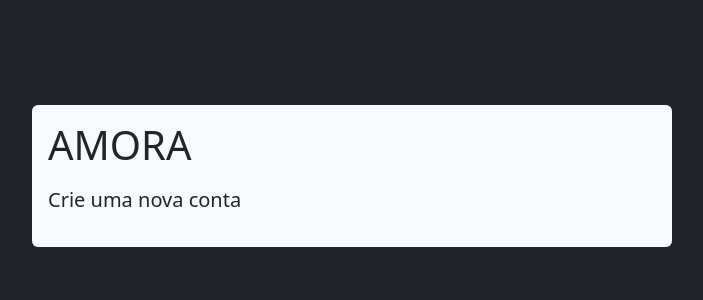
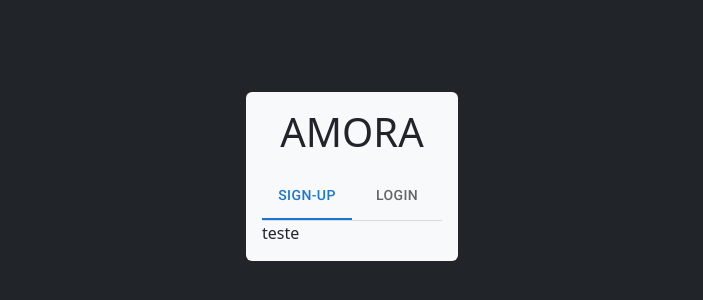
Before and after one commit to guilhermelMoraes/amora, a React (Create React App) app: page / in a window 1280 px wide. Shown: the part 224-524 px from the top of the page, without its empty margins (288-991 px from the left). Built offline with nearby package versions, Linux system fonts and the light colour scheme.

Commit message:
chore: rename sign-up page to account page;
2. created abstraction for tabs component from mui

```diff
--- a/src/sign-up/sign-up.css
+++ b/src/account/account.css
@@ -4,7 +4,3 @@
   align-items: center;
   justify-content: center;
 }
-
-.sign-up__main {
-  width: 50%;
-}
--- /dev/null
+++ b/src/account/account.page.tsx
@@ -0,0 +1,32 @@
+import Tabs from '../common/components/tabs/tabs';
+import useTitle from '../common/hooks/use-title';
+import './account.css';
+import SignUpComponent from './sign-up/sign-up.component';
+
+function AccountPage() {
+  useTitle('Sign-up or login');
+
+  return (
+    <div className="sign-up bg-dark">
+      <main className="sign-up__main p-3 rounded bg-light">
+        <h1 className="text-center mb-3">AMORA</h1>
+        <Tabs
+          tabs={[
+            {
+              name: 'Sign-up',
+              index: 0,
+              children: <SignUpComponent />,
+            },
+            {
+              name: 'Login',
+              index: 1,
+              children: 'Login teste',
+            },
+          ]}
+        />
+      </main>
+    </div>
+  );
+}
+
+export default AccountPage;
--- /dev/null
+++ b/src/account/sign-up/sign-up.component.tsx
@@ -0,0 +1,5 @@
+function SignUpComponent() {
+  return <>teste</>;
+}
+
+export default SignUpComponent;
--- /dev/null
+++ b/src/common/components/tabs/tabs.tsx
@@ -0,0 +1,70 @@
+import MuiTabs from '@mui/material/Tabs';
+import MuiTab from '@mui/material/Tab';
+import Box from '@mui/material/Box';
+import { ReactNode, SyntheticEvent, useState } from 'react';
+
+type TabProps = {
+  index: number;
+  children: ReactNode;
+  name: string;
+};
+
+type TabPanelProps = {
+  children: ReactNode;
+  index: number;
+  currentIndex: number;
+};
+
+function TabPanel({ currentIndex, index, children }: TabPanelProps) {
+  return (
+    <div
+      role="tabpanel"
+      hidden={currentIndex !== index}
+      id={`simple-tabpanel-${index}`}
+      aria-labelledby={`simple-tab-${index}`}
+    >
+      {currentIndex === index && children}
+    </div>
+  );
+}
+
+type TabsProps = {
+  ariaLabel?: string;
+  tabs: TabProps[];
+};
+
+function Tabs({ tabs, ariaLabel }: TabsProps) {
+  const [tabIndex, setTabIndex] = useState<number>(0);
+
+  const navigateToTab = (_event: SyntheticEvent, currentTabIndex: number) => {
+    setTabIndex(currentTabIndex);
+  };
+
+  return (
+    <>
+      <Box sx={{ borderBottom: 1, borderColor: 'divider' }}>
+        <MuiTabs
+          value={tabIndex}
+          onChange={navigateToTab}
+          aria-label={ariaLabel}
+        >
+          {tabs.map(({ name, index }) => (
+            <MuiTab label={name} id={`tab-${index}`} />
+          ))}
+        </MuiTabs>
+      </Box>
+      {tabs.map(({ children, index }) => (
+        <TabPanel index={index} currentIndex={tabIndex}>
+          {children}
+        </TabPanel>
+      ))}
+    </>
+  );
+}
+
+Tabs.defaultProps = {
+  ariaLabel: 'Tabs',
+};
+
+export default Tabs;
+export type { TabsProps, TabProps };
--- a/src/common/router.tsx
+++ b/src/common/router.tsx
@@ -1,10 +1,10 @@
 import { createBrowserRouter, RouterProvider } from 'react-router-dom';
-import SignUpPage from '../sign-up/sign-up.page';
+import AccountPage from '../account/account.page';
 
 const router = createBrowserRouter([
   {
     path: '/',
-    element: <SignUpPage />,
+    element: <AccountPage />,
   },
 ]);
 
--- a/src/sign-up/sign-up.page.tsx
+++ /dev/null
@@ -1,17 +0,0 @@
-import useTitle from '../common/hooks/use-title';
-import './sign-up.css';
-
-function SignUpPage() {
-  useTitle('Sign up');
-
-  return (
-    <div className="sign-up bg-dark">
-      <main className="sign-up__main p-3 rounded bg-light">
-        <h1 className="mb-3">AMORA</h1>
-        <p className="fs-5">Crie uma nova conta</p>
-      </main>
-    </div>
-  );
-}
-
-export default SignUpPage;
```
